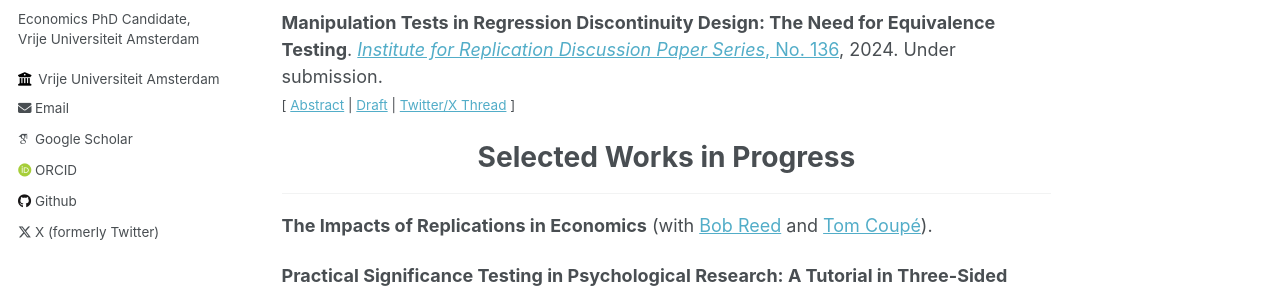
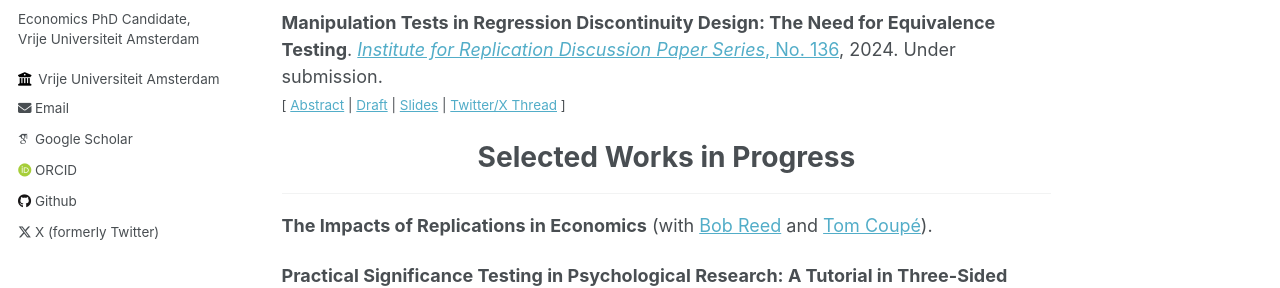
Before and after one commit to jack-fitzgerald/jack-fitzgerald.github.io, a Jekyll site: the page built from _pages/papers.md, in a window 1280 px wide and 900 px high, scrolled down 966 px. Shown: the part 244-532 px from the top of the window. Built offline with Jekyll 4.4.1, drawn with Linux system fonts in a browser that asks for light colours; some web fonts are replaced.

Commit message:
Update papers.md

```diff
--- a/_pages/papers.md
+++ b/_pages/papers.md
@@ -79,7 +79,7 @@ Moscona & Sastry (2023, <i>Quarterly Journal of Economics</i>) - henceforth MS23
 </small><br><br/></div>
 
 **Manipulation Tests in Regression Discontinuity Design: The Need for Equivalence Testing**. [<i>Institute for Replication Discussion Paper Series</i>, No. 136](https://hdl.handle.net/10419/300277), 2024. Under submission. <br/>
-<small>[ <a href="#/" onclick="visib('rdd-equiv')">Abstract</a> | [Draft](https://jack-fitzgerald.github.io/files/RDD_Equivalence.pdf) | [Twitter/X Thread](https://threadreaderapp.com/thread/1815334145091920105.html) ] </small>
+<small>[ <a href="#/" onclick="visib('rdd-equiv')">Abstract</a> | [Draft](https://jack-fitzgerald.github.io/files/RDD_Equivalence.pdf) | [Slides](https://jack-fitzgerald.github.io/files/CDSM24_Slides.pdf) | [Twitter/X Thread](https://threadreaderapp.com/thread/1815334145091920105.html) ] </small>
 
 <div id="rdd-equiv" style="display: none; text-align: justify; line-height: 1.2" ><small>
 
```
